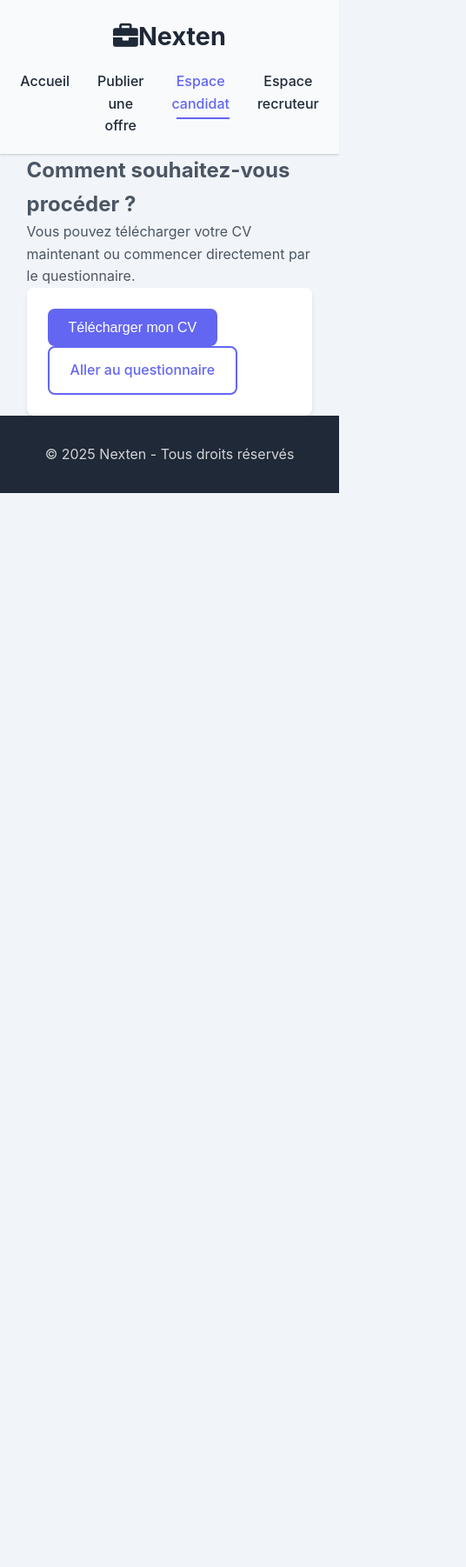
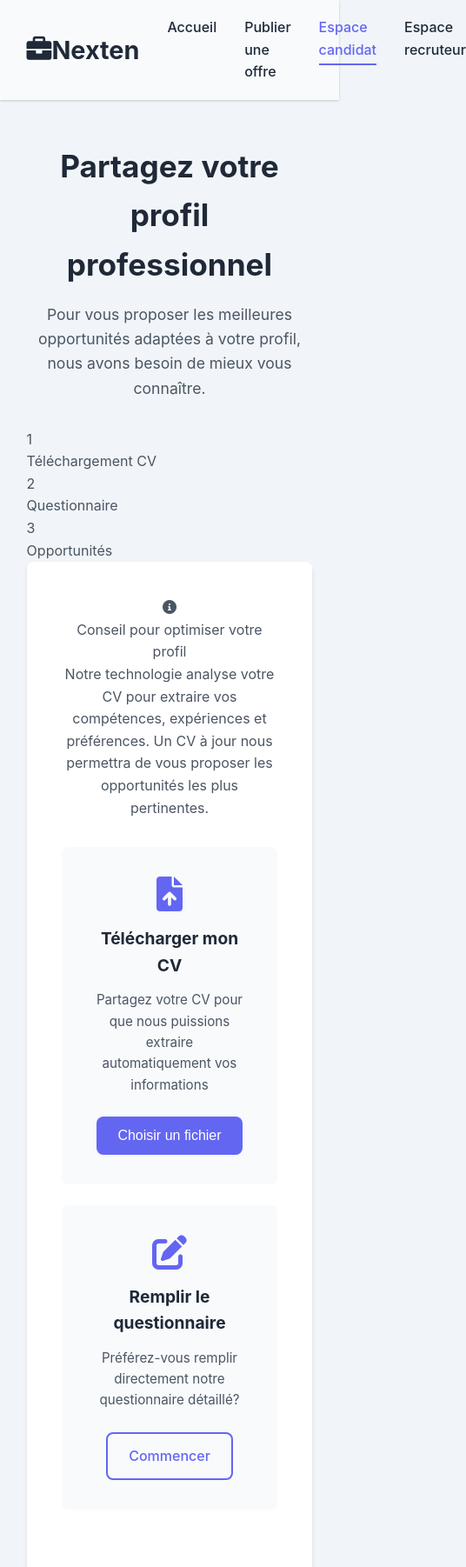
Before and after one commit to Bapt252/simple-jobboard, a plain HTML site: page candidate-upload.html in a window 390 px wide. Shown: the top 1802 px of the page at 87% size, 536 px wide, since content can reach past the window. Before the commit the page ends 844 px from the top, so only its background shows below. Drawn offline with Linux system fonts and the light colour scheme.

Commit message:
Amélioration de l'UI UX de la page de téléchargement de CV (Partie 1)

```diff
--- a/candidate-upload.html
+++ b/candidate-upload.html
@@ -4,8 +4,233 @@
     <meta charset="UTF-8">
     <meta name="viewport" content="width=device-width, initial-scale=1.0">
     <title>Télécharger votre CV - Nexten</title>
-    <link rel="stylesheet" href="styles.css">
     <link rel="stylesheet" href="https://cdnjs.cloudflare.com/ajax/libs/font-awesome/6.0.0-beta3/css/all.min.css">
+    <style>
+        :root {
+            --primary: #6366F1;
+            --primary-dark: #4F46E5;
+            --secondary: #8B5CF6;
+            --dark: #1F2937;
+            --light: #f8fafc;
+            --gray: #f1f5f9;
+            --text: #4B5563;
+            --success: #10b981;
+            --success-dark: #059669;
+            --error: #ef4444;
+            --shadow-sm: 0 1px 3px rgba(0,0,0,0.12), 0 1px 2px rgba(0,0,0,0.08);
+            --shadow-md: 0 4px 6px -1px rgba(0,0,0,0.1), 0 2px 4px -1px rgba(0,0,0,0.06);
+            --shadow-lg: 0 10px 15px -3px rgba(0,0,0,0.1), 0 4px 6px -2px rgba(0,0,0,0.05);
+            --radius: 8px;
+            --transition: all 0.3s ease;
+        }
+
+        * {
+            margin: 0;
+            padding: 0;
+            box-sizing: border-box;
+        }
+
+        body {
+            font-family: 'Inter', sans-serif;
+            line-height: 1.6;
+            color: var(--text);
+            background-color: var(--gray);
+            -webkit-font-smoothing: antialiased;
+        }
+
+        .container {
+            width: 92%;
+            max-width: 1200px;
+            margin: 0 auto;
+            padding: 0 15px;
+        }
+
+        a {
+            text-decoration: none;
+            color: var(--primary);
+            transition: var(--transition);
+        }
+
+        a:hover {
+            color: var(--primary-dark);
+        }
+
+        ul {
+            list-style: none;
+        }
+
+        header {
+            background-color: var(--light);
+            color: var(--dark);
+            padding: 1.2rem 0;
+            box-shadow: var(--shadow-sm);
+            position: sticky;
+            top: 0;
+            z-index: 1000;
+        }
+
+        header .container {
+            display: flex;
+            justify-content: space-between;
+            align-items: center;
+        }
+
+        header h1 {
+            font-size: 1.8rem;
+            font-weight: 700;
+            display: flex;
+            align-items: center;
+        }
+
+        nav ul {
+            display: flex;
+        }
+
+        nav ul li {
+            margin-left: 2rem;
+        }
+
+        nav ul li a {
+            color: var(--dark);
+            font-weight: 500;
+            padding: 0.5rem 0;
+            position: relative;
+        }
+
+        nav ul li a::after {
+            content: '';
+            position: absolute;
+            bottom: 0;
+            left: 0;
+            width: 0;
+            height: 2px;
+            background-color: var(--primary);
+            transition: var(--transition);
+        }
+
+        nav ul li a:hover::after,
+        nav ul li a.active::after {
+            width: 100%;
+        }
+
+        nav ul li a.active {
+            color: var(--primary);
+        }
+
+        main {
+            min-height: calc(100vh - 200px);
+            padding: 3rem 0;
+        }
+
+        .page-title {
+            font-size: 2.2rem;
+            color: var(--dark);
+            margin-bottom: 1rem;
+            text-align: center;
+        }
+
+        .page-subtitle {
+            font-size: 1.1rem;
+            color: var(--text);
+            margin-bottom: 2rem;
+            text-align: center;
+            max-width: 600px;
+            margin-left: auto;
+            margin-right: auto;
+        }
+
+        .upload-container {
+            background-color: white;
+            border-radius: var(--radius);
+            box-shadow: var(--shadow-md);
+            padding: 2.5rem;
+            max-width: 800px;
+            margin: 0 auto 2rem;
+            text-align: center;
+        }
+
+        .upload-options {
+            display: flex;
+            justify-content: center;
+            margin: 2rem 0;
+            gap: 1.5rem;
+        }
+
+        @media (max-width: 768px) {
+            .upload-options {
+                flex-direction: column;
+                align-items: center;
+            }
+        }
+
+        .option-card {
+            background-color: var(--light);
+            border-radius: var(--radius);
+            padding: 2rem;
+            width: 100%;
+            max-width: 300px;
+            text-align: center;
+            transition: var(--transition);
+            border: 2px solid transparent;
+            cursor: pointer;
+        }
+
+        .option-card:hover {
+            border-color: var(--primary);
+            transform: translateY(-5px);
+        }
+
+        .option-card i {
+            font-size: 2.5rem;
+            color: var(--primary);
+            margin-bottom: 1rem;
+        }
+
+        .option-card h3 {
+            font-size: 1.2rem;
+            color: var(--dark);
+            margin-bottom: 0.8rem;
+        }
+
+        .option-card p {
+            font-size: 0.95rem;
+            color: var(--text);
+            margin-bottom: 1.5rem;
+        }
+
+        .btn {
+            display: inline-block;
+            padding: 0.8rem 1.5rem;
+            border-radius: var(--radius);
+            font-weight: 500;
+            cursor: pointer;
+            transition: var(--transition);
+            font-size: 1rem;
+            text-align: center;
+            border: none;
+        }
+
+        .btn-primary {
+            background-color: var(--primary);
+            color: white;
+        }
+
+        .btn-primary:hover {
+            background-color: var(--primary-dark);
+            transform: translateY(-2px);
+        }
+
+        .btn-secondary {
+            background-color: transparent;
+            color: var(--primary);
+            border: 2px solid var(--primary);
+        }
+
+        .btn-secondary:hover {
+            background-color: var(--primary);
+            color: white;
+        }
+    </style>
 </head>
 <body>
     <header>
@@ -24,21 +249,51 @@
 
     <main>
         <div class="container">
-            <h2>Comment souhaitez-vous procéder ?</h2>
-            <p>Vous pouvez télécharger votre CV maintenant ou commencer directement par le questionnaire.</p>
+            <h1 class="page-title">Partagez votre profil professionnel</h1>
+            <p class="page-subtitle">Pour vous proposer les meilleures opportunités adaptées à votre profil, nous avons besoin de mieux vous connaître.</p>
 
-            <div class="form-card">
-                <button class="btn btn-primary" id="uploadNowBtn">Télécharger mon CV</button>
-                <a href="candidate-questionnaire.html" class="btn btn-secondary">Aller au questionnaire</a>
+            <div class="stepper step1">
+                <div class="step active">
+                    <div class="step-circle">1</div>
+                    <div class="step-text">Téléchargement CV</div>
+                </div>
+                <div class="step">
+                    <div class="step-circle">2</div>
+                    <div class="step-text">Questionnaire</div>
+                </div>
+                <div class="step">
+                    <div class="step-circle">3</div>
+                    <div class="step-text">Opportunités</div>
+                </div>
             </div>
 
-            <div id="uploadContent" style="display: none;">
-                <label for="cvUpload">Téléchargez votre CV :</label>
-                <input type="file" id="cvUpload" accept=".pdf,.docx,.doc">
-                <div id="progressContainer" style="display: none;">
-                    <div id="progressFill" style="width: 0%;"></div>
-                    <div id="progressText">0%</div>
+            <div class="upload-container">
+                <div class="alert alert-info">
+                    <div class="alert-icon">
+                        <i class="fas fa-info-circle"></i>
+                    </div>
+                    <div class="alert-content">
+                        <div class="alert-title">Conseil pour optimiser votre profil</div>
+                        <div class="alert-text">Notre technologie analyse votre CV pour extraire vos compétences, expériences et préférences. Un CV à jour nous permettra de vous proposer les opportunités les plus pertinentes.</div>
+                    </div>
                 </div>
+
+                <div class="upload-options">
+                    <div class="option-card" id="uploadOption">
+                        <i class="fas fa-file-upload"></i>
+                        <h3>Télécharger mon CV</h3>
+                        <p>Partagez votre CV pour que nous puissions extraire automatiquement vos informations</p>
+                        <button class="btn btn-primary">Choisir un fichier</button>
+                    </div>
+
+                    <div class="option-card" id="manualOption">
+                        <i class="fas fa-edit"></i>
+                        <h3>Remplir le questionnaire</h3>
+                        <p>Préférez-vous remplir directement notre questionnaire détaillé?</p>
+                        <a href="candidate-questionnaire.html" class="btn btn-secondary">Commencer</a>
+                    </div>
+                </div>
+                <!-- Le reste du contenu sera ajouté dans la prochaine mise à jour -->
             </div>
         </div>
     </main>
@@ -48,85 +303,3 @@
             <p>© 2025 Nexten - Tous droits réservés</p>
         </div>
     </footer>
-
-    <script>
-        document.addEventListener('DOMContentLoaded', function() {
-            const uploadNowBtn = document.getElementById('uploadNowBtn');
-            const cvUpload = document.getElementById('cvUpload');
-            const progressFill = document.getElementById('progressFill');
-            const progressText = document.getElementById('progressText');
-            const progressContainer = document.getElementById('progressContainer');
-            const uploadContent = document.getElementById('uploadContent');
-
-            uploadNowBtn.addEventListener('click', function() {
-                uploadContent.style.display = 'block';
-            });
-
-            cvUpload.addEventListener('change', async function(e) {
-                const file = e.target.files[0];
-                if (!file) return;
-
-                if (file.size > 5 * 1024 * 1024) {
-                    alert('Le fichier est trop volumineux. Taille maximum : 5 Mo');
-                    cvUpload.value = '';
-                    return;
-                }
-
-                progressContainer.style.display = 'block';
-                simulateUploadWithAnimation();
-            });
-
-            function simulateUploadWithAnimation() {
-                let progress = 0;
-                const interval = setInterval(() => {
-                    progress += 20;
-                    progressFill.style.width = `${progress}%`;
-                    progressText.textContent = `${progress}%`;
-
-                    if (progress >= 100) {
-                        clearInterval(interval);
-                        setTimeout(() => saveExtractedData({
-                            personalInfo: {
-                                name: "John Doe",
-                                email: "john@example.com",
-                                phone: "0123456789",
-                                location: "Paris, France"
-                            },
-                            skills: ["JavaScript", "HTML", "CSS", "React"],
-                            experience: {
-                                company: "TechCorp",
-                                duration: "3 ans"
-                            },
-                            education: {
-                                degree: "Master Informatique",
-                                school: "Université de Paris",
-                                year: "2020"
-                            }
-                        }), 500);
-                    }
-                }, 500);
-            }
-
-            function saveExtractedData(extractedData) {
-                try {
-                    localStorage.setItem('candidateData', JSON.stringify(extractedData));
-                    console.log('CV data saved:', extractedData);
-
-                    const questionnaireBtn = document.createElement('button');
-                    questionnaireBtn.textContent = 'Accéder au questionnaire';
-                    questionnaireBtn.className = 'btn btn-primary';
-                    questionnaireBtn.addEventListener('click', function() {
-                        window.location.href = 'candidate-questionnaire.html';
-                    });
-
-                    progressContainer.innerHTML = '';
-                    progressContainer.appendChild(questionnaireBtn);
-                } catch (error) {
-                    console.error('Erreur lors de la sauvegarde des données:', error);
-                    alert('Une erreur est survenue lors de la sauvegarde des données');
-                }
-            }
-        });
-    </script>
-</body>
-</html>
```
